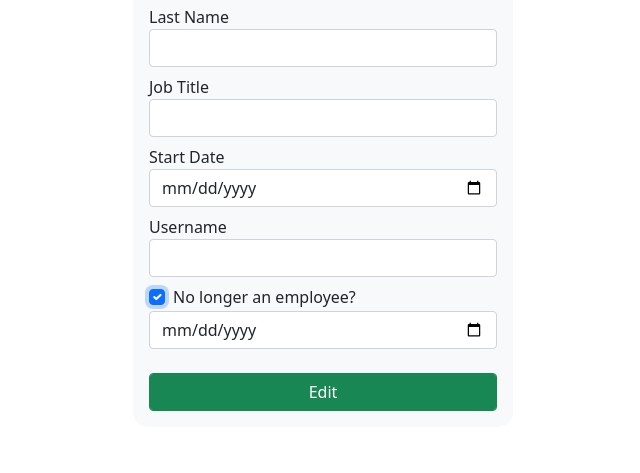
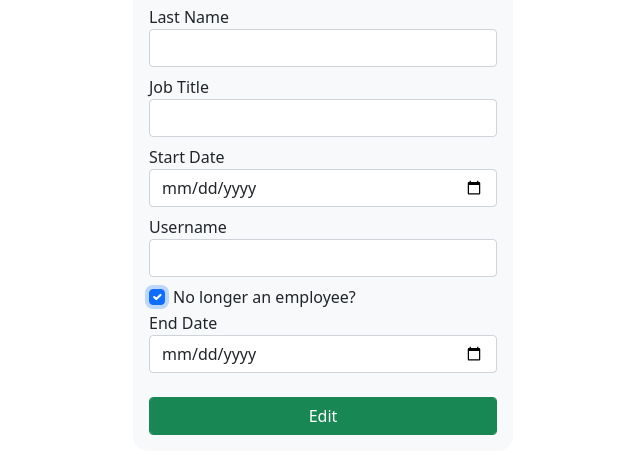
Before and after one commit to emir-kardovic99/employee-ms-spring-front, a plain HTML site: page edit.html in a window 1280 px wide. Both pictures are taken after a click on the checkbox "No longer an employee?". Shown: the part 143-616 px from the top of the page, without its empty margins (317-957 px from the left). Drawn offline with nearby package versions, Linux system fonts and the light colour scheme; no server answers.

Commit message:
Fixed bug

```diff
--- a/edit.html
+++ b/edit.html
@@ -44,7 +44,10 @@
                         </label>
                     </div>
 
-                    <input type="date" class="form-control" id="end_date"></input>
+                    <div id="end_date_div">
+                        <label for="end_date">End Date</label>
+                        <input type="date" class="form-control" id="end_date"></input>
+                    </div>
                 </div>
                 <button class="btn btn-success form-control mt-3" onclick="editEmployee()">Edit</button>
             </div>
--- a/javascript/app_edit.js
+++ b/javascript/app_edit.js
@@ -7,7 +7,7 @@ const jwtToken = localStorage.getItem('jwtToken');
 const refreshToken = localStorage.getItem('refreshToken');
 const username = localStorage.getItem('username');
 
-const endDate = document.getElementById('end_date');
+const endDate = document.getElementById('end_date_div');
 endDate.classList.add("d-none");
 
 document.addEventListener("DOMContentLoaded", () => {
```
